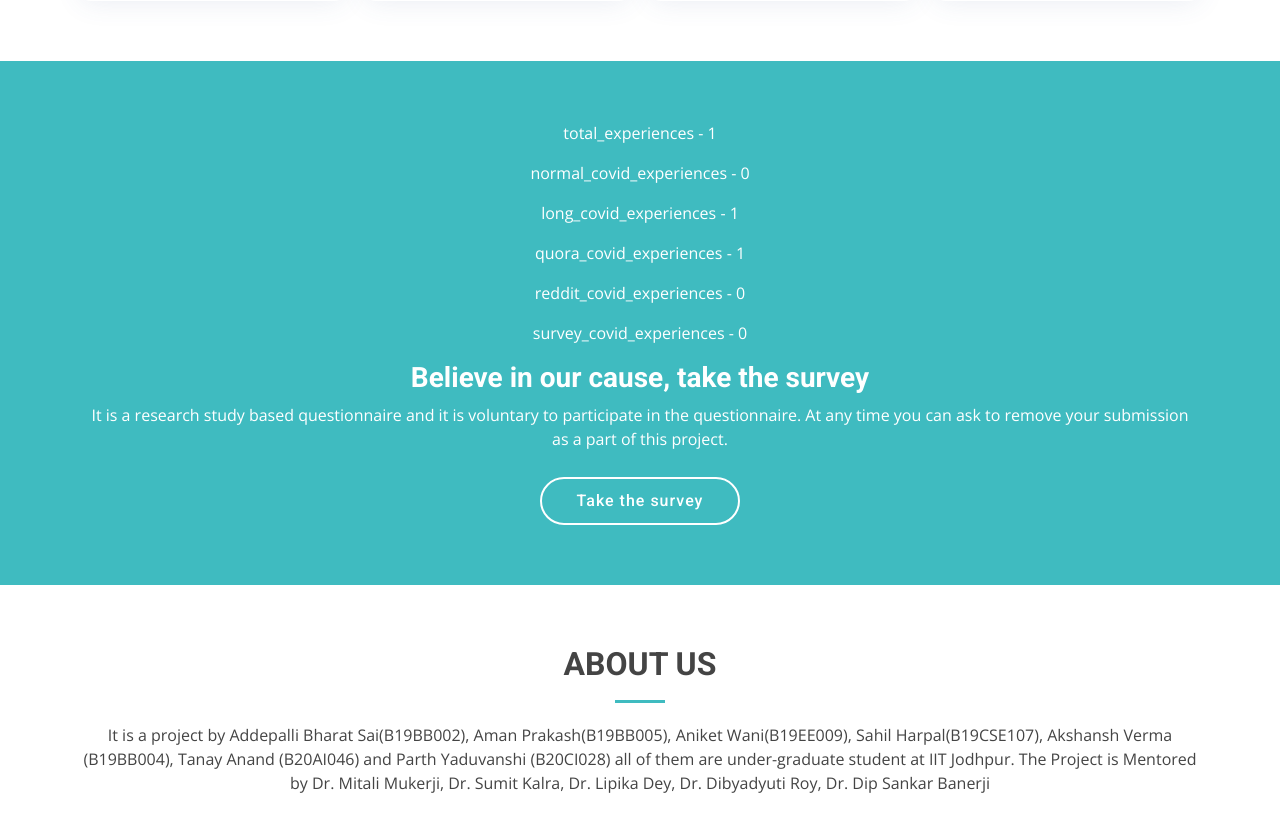
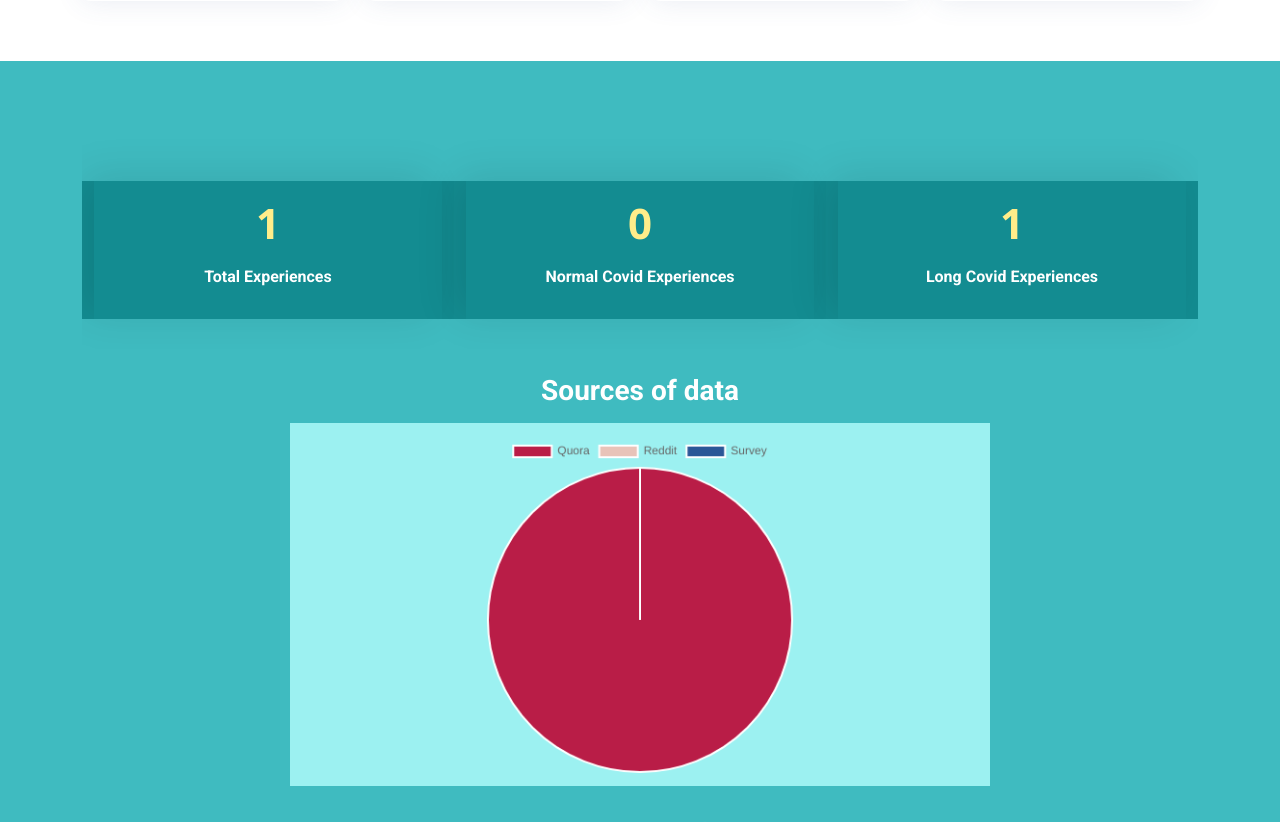
Before and after one commit to Sahil1479/crowdsourced-participatory-medicine.github.io, a Django app: page / in a window 1280 px wide. Shown: the part 1208-2030 px from the top of the page. Run offline with Django 3.2, Linux system fonts and the light colour scheme; tables that the repository leaves empty hold one stand-in row (values such as "Sample post"); some libraries are stand-ins or nearby versions.

Commit message:
statistics added

```diff
--- a/cspm/static/css/style.css
+++ b/cspm/static/css/style.css
@@ -742,14 +742,14 @@ body {
     line-height: 24px;
     display: block;
     font-weight: 700;
-    color: #555555;
-    margin-left: 50px;
+    color: #ffed8a;
   }
   .counts .count-box p {
     padding: 30px 0 0 0;
     margin: 0;
     font-family: "Roboto", sans-serif;
-    font-size: 14px;
+    font-size: 16px;
+    color: white;
   }
   .counts .count-box a {
     font-weight: 600;
--- a/templates/base.html
+++ b/templates/base.html
@@ -174,6 +174,9 @@
 
   <!-- Template Main JS File -->
   <script src="{% static 'js/main.js' %}"></script>
+  {% block js %}
+
+  {% endblock %}
 
 </body>
 
--- a/templates/home.html
+++ b/templates/home.html
@@ -105,23 +105,61 @@ Home
     </section><!-- End Featured Services Section -->
 
     <!-- ======= Cta Section ======= -->
+
     <section id="cta" class="cta">
       <div class="container" data-aos="zoom-in">
 
         <div class="text-center">
-          <p>total_experiences - {{total_experiences}}</p>
+          <!-- <p>total_experiences - {{total_experiences}}</p>
           <p>normal_covid_experiences - {{normal_covid_experiences}}</p>
           <p>long_covid_experiences - {{long_covid_experiences}}</p>
           <p>quora_covid_experiences - {{quora_covid_experiences}}</p>
           <p>reddit_covid_experiences - {{reddit_covid_experiences}}</p>
-          <p>survey_covid_experiences - {{survey_covid_experiences}}</p>
-          <h3>Believe in our cause, take the survey</h3>
+          <p>survey_covid_experiences - {{survey_covid_experiences}}</p> -->
+          <section id="counts" class="counts">
+            <div class="container" data-aos="fade-up">
+
+              <div class="row no-gutters">
+
+                <div class="col-lg-4 col-md-12 d-md-flex align-items-md-stretch" style="background: #138c91;">
+                  <div class="count-box">
+                    <span data-purecounter-start="0" data-purecounter-end="{{total_experiences}}" data-purecounter-duration="1" class="purecounter"></span>
+
+                    <p><strong>Total Experiences</strong></p>
+                  </div>
+                </div>
+
+                <div class="col-lg-4 col-md-12 d-md-flex align-items-md-stretch" style="background: #138c91;">
+                  <div class="count-box">
+                    <span data-purecounter-start="0" data-purecounter-end="{{normal_covid_experiences}}" data-purecounter-duration="1" class="purecounter"></span>
+
+                    <p><strong>Normal Covid Experiences</strong></p>
+                  </div>
+                </div>
+
+                <div class="col-lg-4 col-md-12 d-md-flex align-items-md-stretch" style="background: #138c91;">
+                  <div class="count-box">
+                    <span data-purecounter-start="0" data-purecounter-end="{{long_covid_experiences}}" data-purecounter-duration="1" class="purecounter"></span>
+
+                    <p><strong>Long Covid Experiences</strong></p>
+                  </div>
+                </div>
+
+              </div>
+
+            </div>
+
+          </section><!-- End Counts Section -->
+          <h3 style="margin-top: 25px;margin-bottom:15px;">Sources of data</h3>
+          <canvas id="myChart" style="width:100%;max-width:700px; display:inline; background: #9cf1f1; padding: 13px;"></canvas>
+          <h3 style="margin-top: 25px;">Believe in our cause, take the survey</h3>
           <p> It is a research study based questionnaire and it is voluntary to participate in the questionnaire.
  At any time you can ask to remove your submission as a part of this project.</p>
           <a class="cta-btn scrollto" href="https://docs.google.com/forms/d/e/1FAIpQLSd6NmU9tIN8Xjg3VSs7TGoHKYVeXW-YolgJJjXtwoAjlIInuw/viewform">Take the survey</a>
         </div>
 
       </div>
+
     </section><!-- End Cta Section -->
 
     <!-- ======= About Us Section ======= -->
@@ -436,6 +474,73 @@ At any time you can ask to remove your submission as a part of this project. Per
   </main><!-- End #main -->
 
   {% endblock %}
+
+  {% block js %}
+  <!-- <script>
+    window.onload = function () {
+
+    var chart = new CanvasJS.Chart("chartContainer", {
+      exportEnabled: true,
+      animationEnabled: true,
+      title:{
+        text: "Sources of data"
+      },
+      legend:{
+        cursor: "pointer",
+        itemclick: explodePie
+      },
+      data: [{
+        type: "pie",
+        showInLegend: true,
+        toolTipContent: "{name}: <strong>{y}</strong>",
+        indexLabel: "{name} - {y}",
+        dataPoints: [
+          { y: "{{quora_covid_experiences}}", name: "Quora" },
+          { y: "{{reddit_covid_experiences}}", name: "Reddit" },
+          { y: "{{survey_covid_experiences}}", name: "Survey" },
+        ]
+      }]
+    });
+    chart.render();
+    }
+
+    function explodePie (e) {
+      if(typeof (e.dataSeries.dataPoints[e.dataPointIndex].exploded) === "undefined" || !e.dataSeries.dataPoints[e.dataPointIndex].exploded) {
+        e.dataSeries.dataPoints[e.dataPointIndex].exploded = true;
+      } else {
+        e.dataSeries.dataPoints[e.dataPointIndex].exploded = false;
+      }
+      e.chart.render();
+
+    }
+    </script>
+    <script src="https://canvasjs.com/assets/script/canvasjs.min.js"></script> -->
+    <script
+      src="https://cdnjs.cloudflare.com/ajax/libs/Chart.js/2.9.4/Chart.js">
+    </script>
+    <script>
+      var xValues = ["Quora", "Reddit", "Survey"];
+      var yValues = ["{{quora_covid_experiences}}", "{{reddit_covid_experiences}}", "{{survey_covid_experiences}}"];
+      var barColors = [
+        "#b91d47",
+        "#e8c3b9",
+        "#2b5797",
+      ];
+      new Chart("myChart", {
+        type: "pie",
+        data: {
+          labels: xValues,
+          datasets: [{
+            backgroundColor: barColors,
+            data: yValues
+          }]
+        },
+        options: {
+        }
+      });
+      Chart.defaults.font.size = 16;
+    </script>
+  {% endblock %}
 </body>
 
 </html>
```
Also changed, not shown: requirements.txt (+164 -12 lines).
